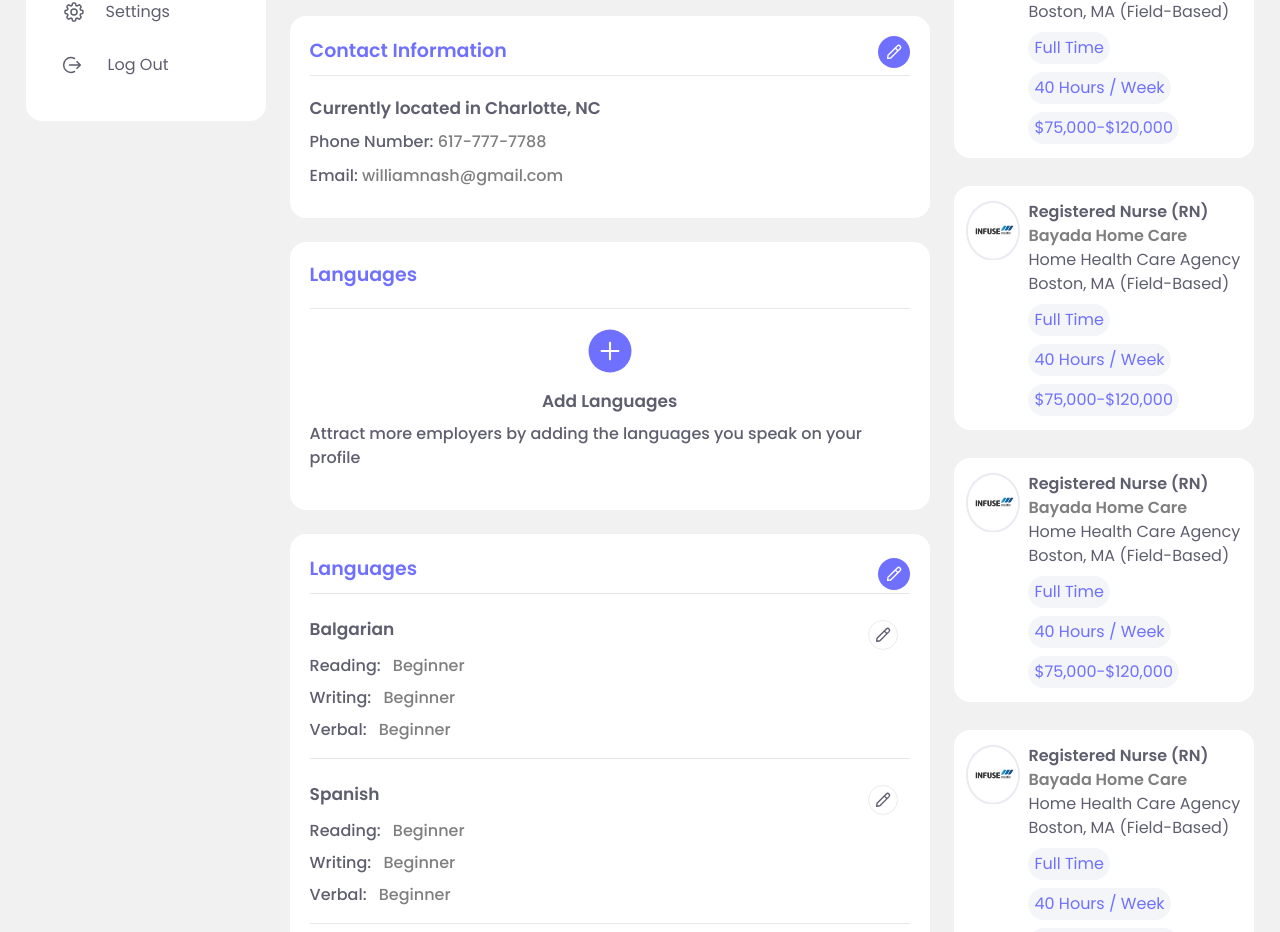
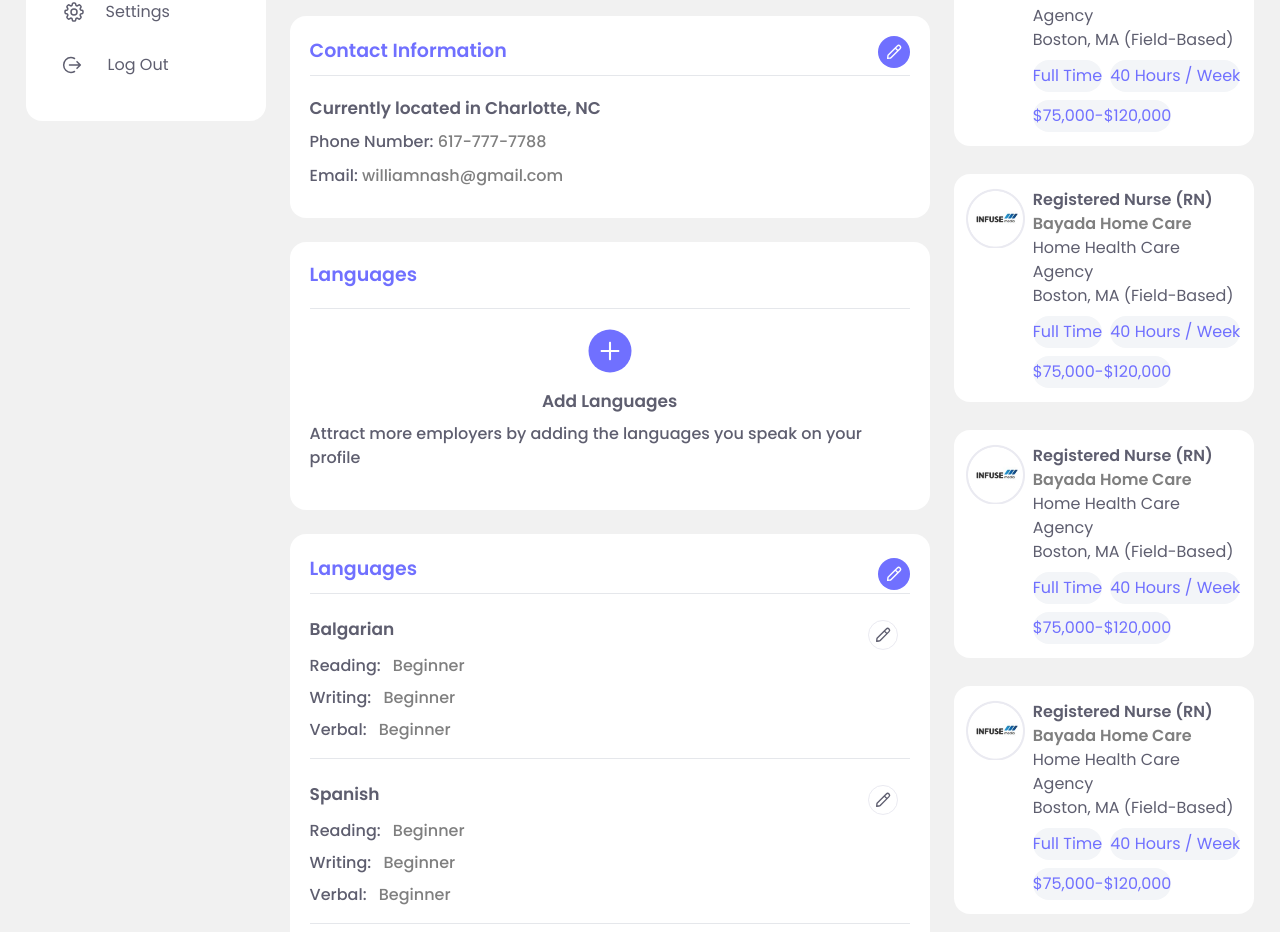
Before and after one commit to qasimfida/zyra-health-new, a Next.js app: page / in a window 1280 px wide. Shown: the part 620-1552 px from the top of the page. Built offline with nearby package versions, Linux system fonts and the light colour scheme.

Commit message:
sidebar ui fix

```diff
--- a/src/components/RightBar/RightBar.jsx
+++ b/src/components/RightBar/RightBar.jsx
@@ -20,7 +20,7 @@ const RightBar = () => {
         </p>
         <button
           type="button"
-          className="rounded-3xl border-2 mt-2 px-8 py-1.5 border-primaryLight flex items-center text-4xl text-primary hover:text-white hover:bg-primary hover:border-primary"
+          className="rounded-3xl border-2 mt-2 px-6 py-2 border-primaryLight flex items-center text-4xl text-primary hover:text-white hover:bg-primary hover:border-primary"
         >
           Find your fit
           <ArrowRightIcon className="w-5 h-5 ml-1.5" aria-hidden="true" />
@@ -50,19 +50,19 @@ const RightBar = () => {
           <div className="flex flex-wrap w-full gap-2">
             <button
               type="button"
-              className="rounded-3xl font-normal bg-light flex items-center text-xs text-primary px-1.5 py-1"
+              className="rounded-3xl font-normal bg-light flex items-center text-xs text-primary py-1"
             >
               Full Time
             </button>
             <button
               type="button"
-              className="rounded-3xl font-normal bg-light flex items-center text-xs text-primary px-1.5 py-1"
+              className="rounded-3xl font-normal bg-light flex items-center text-xs text-primary py-1"
             >
               40 Hours / Week
             </button>
             <button
               type="button"
-              className="rounded-3xl font-normal bg-light flex items-center text-xs text-primary px-1.5 py-1"
+              className="rounded-3xl font-normal bg-light flex items-center text-xs text-primary py-1"
             >
               $75,000-$120,000
             </button>
@@ -89,19 +89,19 @@ const RightBar = () => {
           <div className="flex flex-wrap w-full gap-2">
             <button
               type="button"
-              className="rounded-3xl font-normal bg-light flex items-center text-xs text-primary px-1.5 py-1"
+              className="rounded-3xl font-normal bg-light flex items-center text-xs text-primary py-1"
             >
               Full Time
             </button>
             <button
               type="button"
-              className="rounded-3xl font-normal bg-light flex items-center text-xs text-primary px-1.5 py-1"
+              className="rounded-3xl font-normal bg-light flex items-center text-xs text-primary py-1"
             >
               40 Hours / Week
             </button>
             <button
               type="button"
-              className="rounded-3xl font-normal bg-light flex items-center text-xs text-primary px-1.5 py-1"
+              className="rounded-3xl font-normal bg-light flex items-center text-xs text-primary py-1"
             >
               $75,000-$120,000
             </button>
@@ -128,19 +128,19 @@ const RightBar = () => {
           <div className="flex flex-wrap w-full gap-2">
             <button
               type="button"
-              className="rounded-3xl font-normal bg-light flex items-center text-xs text-primary px-1.5 py-1"
+              className="rounded-3xl font-normal bg-light flex items-center text-xs text-primary py-1"
             >
               Full Time
             </button>
             <button
               type="button"
-              className="rounded-3xl font-normal bg-light flex items-center text-xs text-primary px-1.5 py-1"
+              className="rounded-3xl font-normal bg-light flex items-center text-xs text-primary py-1"
             >
               40 Hours / Week
             </button>
             <button
               type="button"
-              className="rounded-3xl font-normal bg-light flex items-center text-xs text-primary px-1.5 py-1"
+              className="rounded-3xl font-normal bg-light flex items-center text-xs text-primary py-1"
             >
               $75,000-$120,000
             </button>
@@ -167,19 +167,19 @@ const RightBar = () => {
           <div className="flex flex-wrap w-full gap-2">
             <button
               type="button"
-              className="rounded-3xl font-normal bg-light flex items-center text-xs text-primary px-1.5 py-1"
+              className="rounded-3xl font-normal bg-light flex items-center text-xs text-primary py-1"
             >
               Full Time
             </button>
             <button
               type="button"
-              className="rounded-3xl font-normal bg-light flex items-center text-xs text-primary px-1.5 py-1"
+              className="rounded-3xl font-normal bg-light flex items-center text-xs text-primary py-1"
             >
               40 Hours / Week
             </button>
             <button
               type="button"
-              className="rounded-3xl font-normal bg-light flex items-center text-xs text-primary px-1.5 py-1"
+              className="rounded-3xl font-normal bg-light flex items-center text-xs text-primary py-1"
             >
               $75,000-$120,000
             </button>
@@ -190,7 +190,7 @@ const RightBar = () => {
 
       <button
         type="button"
-        className="rounded-3xl border-2 border-primaryLight flex items-center text-base px- font-semibold text-primary justify-center hover:text-white hover:bg-primary hover:border-none"
+        className="rounded-3xl border-2 border-primaryLight flex items-center text-base py-2 w-full font-semibold text-primary justify-center hover:text-white hover:bg-primary hover:border-primary"
       >
         Show More
         <ArrowRightIcon className="w-5 h-5 ml-1.5" aria-hidden="true" />
```
